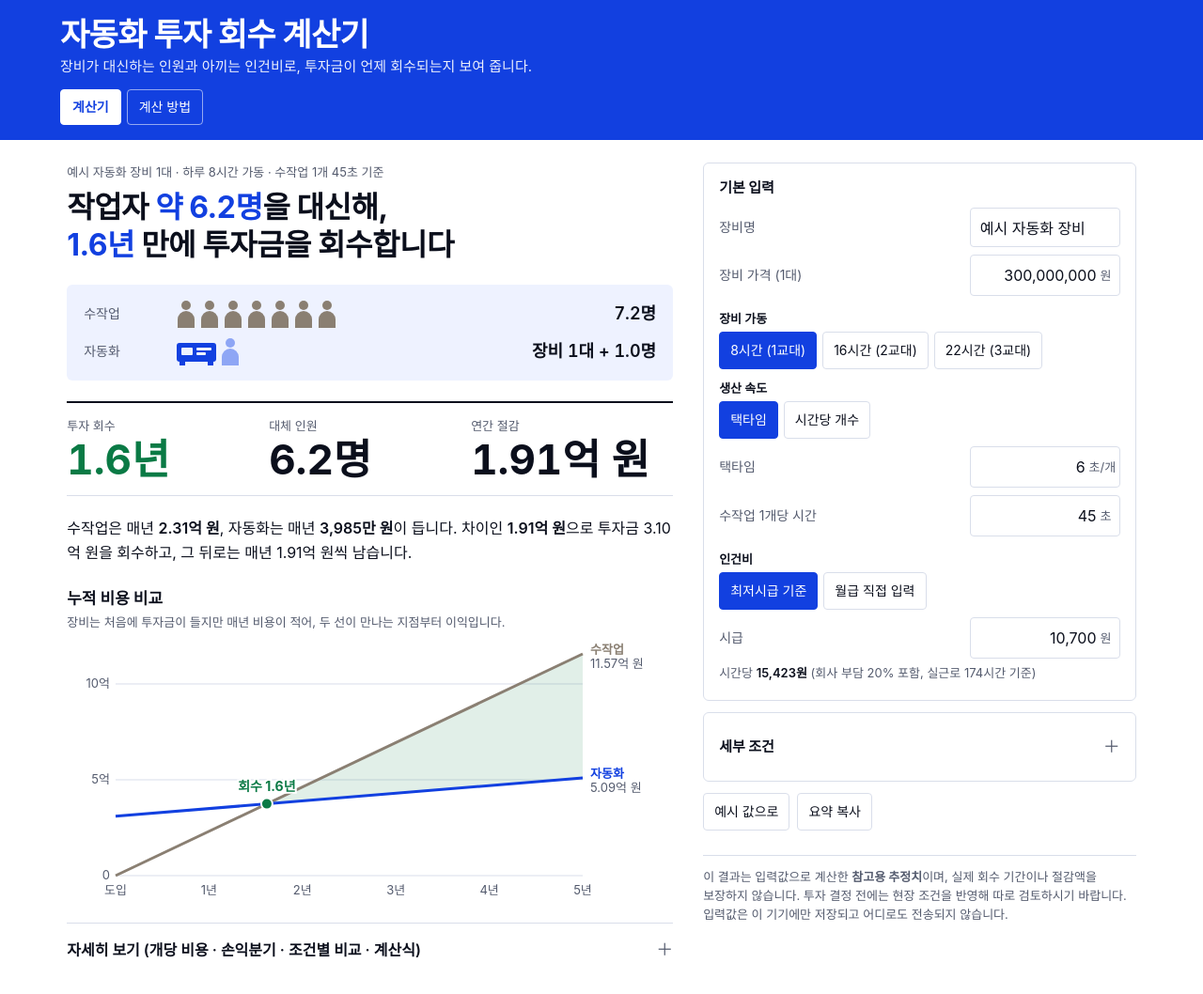
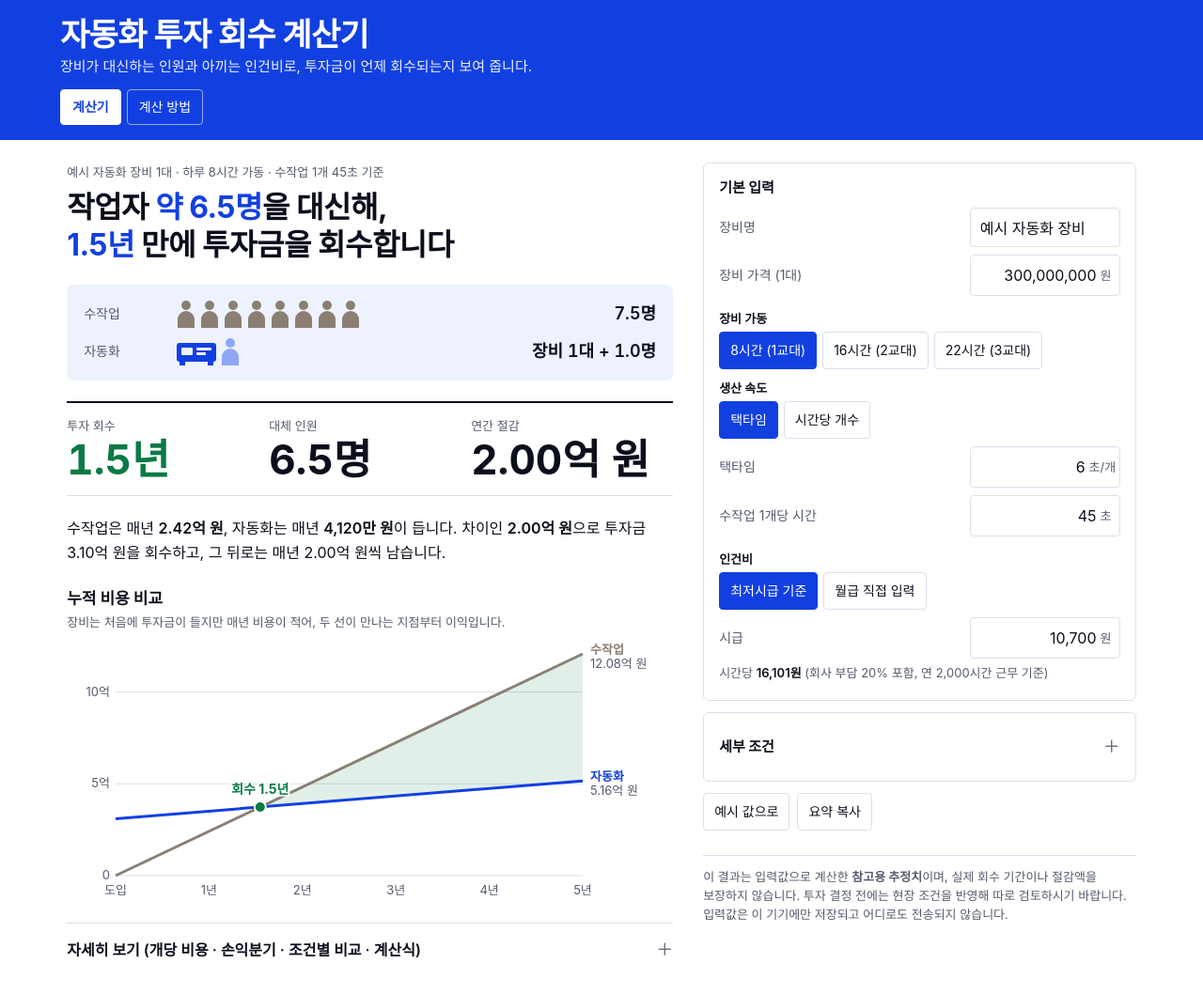
Before and after one commit to iamhookedon/roi-calc, a plain HTML site: page index.html in a window 1280 px wide. Shown: the whole page at 94% size. Drawn offline with Linux system fonts and the light colour scheme.

Commit message:
Add files via upload

```diff
--- a/index.html
+++ b/index.html
@@ -254,7 +254,7 @@ button:focus-visible{outline:2px solid var(--co);outline-offset:2px}
       <textarea id="proc" class="t"></textarea>
       <div class="sub">인건비</div>
       <div class="row"><label for="burden">회사 부담률 (4대보험·퇴직)</label><div class="f"><input id="burden" inputmode="decimal"><span>%</span></div></div>
-      <div class="row"><label for="work">월 실근로시간</label><div class="f"><input id="work" inputmode="numeric"><span>시간</span></div></div>
+      <div class="row"><label for="work">1인 연간 근무시간</label><div class="f"><input id="work" inputmode="numeric"><span>시간</span></div></div>
       <div class="row"><label for="nprem">야간 가산율</label><div class="f"><input id="nprem" inputmode="decimal"><span>%</span></div></div>
       <div class="seg" role="group" aria-label="야간 가산율 빠른 선택"><button type="button" data-np="50">50%</button><button type="button" data-np="100">100%</button><button type="button" id="msepBtn">수작업 따로 설정</button></div>
       <div class="row" id="rowMnp"><label for="mnprem">수작업 야간 가산율</label><div class="f"><input id="mnprem" inputmode="decimal"><span>%</span></div></div>
@@ -262,7 +262,7 @@ button:focus-visible{outline:2px solid var(--co);outline-offset:2px}
       <div class="sub">수요</div>
       <div class="row"><label for="demand">연간 필요 생산량<br>(제품 개수)</label><div class="f"><input id="demand" inputmode="numeric"><span>개/년</span></div></div>
       <p class="help" id="demHelp"></p>
-      <p class="help">가동률·효율: 멈춤·휴식 시간을 뺀 실제 작업 비율 / 174시간: 실제 근로 (209시간은 주휴 포함)</p>
+      <p class="help">가동률·효율: 멈춤·휴식 시간을 뺀 실제 작업 비율 / 연 2,000시간: 하루 8시간 × 250일 (주말·공휴일 제외)</p>
     </details>
     <div class="tools"><button type="button" id="reset">예시 값으로</button><button type="button" id="copy2">요약 복사</button><span id="msg2" class="note" role="status"></span></div>
     <p class="note disc">이 결과는 입력값으로 계산한 <b>참고용 추정치</b>이며, 실제 회수 기간이나 절감액을 보장하지 않습니다. 투자 결정 전에는 현장 조건을 반영해 따로 검토하시기 바랍니다. 입력값은 이 기기에만 저장되고 어디로도 전송되지 않습니다.</p>
@@ -293,10 +293,10 @@ button:focus-visible{outline:2px solid var(--co);outline-offset:2px}
     <h3>기준과 출처</h3>
     <ul class="src">
       <li><b>최저시급 10,700원</b>: 2027년 적용, 고용노동부 고시. 월 환산 2,236,300원 (209시간)</li>
-      <li><b>209시간과 174시간</b>: 209시간은 주 40시간에 유급 주휴를 더한 월급 산정 기준, 174시간은 실제로 일하는 시간. 작업 1시간의 비용은 174시간으로 나눠 계산</li>
+      <li><b>209시간과 2,000시간</b>: 209시간은 주 40시간에 유급 주휴를 더한 월급 산정 기준. 실제로 일하는 시간은 연 약 2,000시간이므로, 작업 1시간의 비용은 연간 인건비 ÷ 2,000시간으로 계산</li>
       <li><b>야간 가산</b>: 22~06시 근로는 통상임금의 50% 가산 (근로기준법, 5인 이상 사업장). 연장근로와 겹치면 100%</li>
       <li><b>가동률·효율</b>: 고장·교체·휴식·준비로 멈추는 시간을 뺀 실제 작업 비율. 생산량을 구할 때는 곱하고, 필요한 근무시간을 구할 때는 나눔</li>
-      <li><b>1인 연간 근로시간</b>: 174시간 × 12개월 = 2,088시간</li>
+      <li><b>1인 연간 근무시간</b>: 하루 8시간 × 250일 = 2,000시간 (주말·공휴일을 뺀 관행값)</li>
       <li><b>가정값</b>: 회사 부담 20%, 수작업 효율 85%, 유지·전력비 장비가의 3%</li>
     </ul>
   </section>
@@ -315,9 +315,9 @@ button:focus-visible{outline:2px solid var(--co);outline-offset:2px}
 {
 const MW=10700,MH=209;
 const PRE={1:{hours:8,night:0},2:{hours:16,night:0},3:{hours:22,night:8}};
-const D={name:'예시 자동화 장비',price:300000000,aux:10000000,years:5,maint:3,hours:8,night:0,util:85,mode:'takt',takt:6,pph:600,days:250,ops:1,wmode:'min',mw:MW,pay:3000000,burden:20,work:174,nprem:50,proc:'부품 공급 → 조립 → 접합 → 절단 → 검수 → 포장',msec:45,meff:85,mequip:0,demand:0,msync:true,mhours:8,mnight:0,msep:false,mnprem:50};
+const D={name:'예시 자동화 장비',price:300000000,aux:10000000,years:5,maint:3,hours:8,night:0,util:85,mode:'takt',takt:6,pph:600,days:250,ops:1,wmode:'min',mw:MW,pay:3000000,burden:20,work:2000,nprem:50,proc:'부품 공급 → 조립 → 접합 → 절단 → 검수 → 포장',msec:45,meff:85,mequip:0,demand:0,msync:true,mhours:8,mnight:0,msep:false,mnprem:50};
 const NUM=['price','aux','years','maint','hours','night','util','takt','pph','days','ops','mw','pay','burden','work','nprem','msec','meff','mequip','demand','mhours','mnight','mnprem'];
-const BIG=['price','aux','pay','mw','mequip','demand','pph'];
+const BIG=['price','aux','pay','mw','mequip','demand','pph','work'];
 const $=id=>document.getElementById(id);
 const n=v=>isFinite(v)?Math.round(v).toLocaleString('ko-KR'):'–';
 const u=v=>!isFinite(v)?'–':(Math.abs(v)>=100?Math.round(v):Math.round(v*10)/10).toLocaleString('ko-KR');
@@ -327,13 +327,13 @@ const man=v=>!isFinite(v)?'–':v>=1e4?(Math.round(v/1e3)/10).toLocaleString('ko
 const yrs=v=>!isFinite(v)||v<0?'회수 불가':v===0?'즉시':v<1?Math.max(1,Math.round(v*12))+'개월':v.toFixed(1)+'년';
 const ppl=v=>!isFinite(v)?'–':(Math.round(v*10)/10).toFixed(1)+'명';
 let st={...D};
-try{const s=JSON.parse(localStorage.getItem('auto-roi')||'null');if(s)st={...D,...s}}catch(e){}
+try{const s=JSON.parse(localStorage.getItem('auto-roi')||'null');if(s){st={...D,...s};if(!(st.work>=500))st.work=D.work}}catch(e){}
 
 function calc(p,o={}){
   const q={...p,...o};
   const monthly=(q.wmode==='min'?q.mw*MH:q.pay)*(1+q.burden/100);
-  const hourly=q.work>0?monthly/q.work:0;
-  const yearH=q.work*12;
+  const hourly=q.work>0?monthly*12/q.work:0;
+  const yearH=q.work;
   const perHour=(q.mode==='takt'?(q.takt>0?3600/q.takt:0):q.pph)*(q.util/100);
   const daily=perHour*q.hours,cap=daily*q.days;
   const mc=q.demand>0&&cap>0?Math.max(1,Math.ceil(q.demand/cap)):1;
@@ -420,7 +420,7 @@ function render(){
   $('h-lo').textContent=ss[0]+'초';$('h-md').textContent=ss[1]+'초';$('h-hi').textContent=ss[2]+'초';
   $('sens').innerHTML=[1,2,3].map(k=>{const pr=PRE[k];return `<tr><td>${pr.hours}시간 (${k}교대)</td>${ss.map((sec,j)=>{const c=calc(st,{...pr,msec:sec});const on=j===1&&pr.hours===st.hours&&pr.night===st.night;return `<td class="num${on?' on':''}">${yrs(c.pay)}</td>`}).join('')}</tr>`}).join('');
   $('fx').innerHTML=[
-    `<b>시간당 인건비</b> ${n(r.hourly)}원 = 월 ${n(r.monthly)}원 ÷ ${st.work}시간`,
+    `<b>시간당 인건비</b> ${n(r.hourly)}원 = 월 ${n(r.monthly)}원 × 12 ÷ ${n(st.work)}시간`,
     `<b>장비 생산</b> 시간당 ${n(r.perHour)}개 × ${st.hours}시간 × ${st.days}일 = 연 ${man(r.cap)}개 (1대)`,
     `<b>수작업 인원</b> ${man(r.units)}개 × ${st.msec}초 ÷ 3,600 ÷ 효율 ${st.meff}% ÷ 1인 ${n(r.yearH)}시간 = ${(Math.round(r.fteM*10)/10)}명`,
     `<b>장비 운영 인원</b> ${st.ops}명 × 연 ${n(r.runH)}시간 ÷ ${n(r.yearH)}시간 = ${(Math.round(r.fteA*10)/10)}명`,
@@ -428,7 +428,7 @@ function render(){
     `<b>투자 회수</b> 투자금 ${eok2(r.net)} ÷ 연간 절감 ${eok2(r.save)} = ${yrs(r.pay)}`,
     `<b>개당 비용</b> 자동화 ${u(p.a)}원 (장비비 ${u(p.dep)} + 운영 ${u(p.alb)} + 유지 ${u(p.mt)}) / 수작업 ${u(p.m)}원`
   ].map(t=>`<li>${t}</li>`).join('');
-  $('wageHelp').innerHTML=`시간당 <b>${n(r.hourly)}원</b> (회사 부담 ${st.burden}% 포함, 실근로 ${st.work}시간 기준)`;
+  $('wageHelp').innerHTML=`시간당 <b>${n(r.hourly)}원</b> (회사 부담 ${st.burden}% 포함, 연 ${n(st.work)}시간 근무 기준)`;
   $('sum').textContent=r.save>0?`${name} ${r.mc}대(투자금 ${eok(r.net)})는 하루 ${st.hours}시간 가동 기준으로 작업자 약 ${ppl(r.fte)}의 업무를 대신해 연간 약 ${eok(r.save)}의 인건비를 줄이며, 약 ${yrs(r.pay)} 만에 투자금을 회수합니다. (입력값 기준 참고용 추정치)`:'현재 조건에서는 인건비 절감으로 투자금을 회수하기 어렵습니다.';
   document.querySelectorAll('[data-p]').forEach(b=>{const pr=PRE[b.dataset.p];b.setAttribute('aria-pressed',String(pr.hours===st.hours&&pr.night===st.night))});
   document.querySelectorAll('[data-m]').forEach(b=>b.setAttribute('aria-pressed',String(b.dataset.m===st.mode)));
@@ -444,9 +444,9 @@ function render(){
   const stg=(t,c)=>`<div class="stage"><b>${t}</b><div class="cards">${c}</div></div>`;
   const prem=(sh,rate)=>sh>0?` × (1 + 야간 ${Math.round(sh*rate*10)/10}%)`:'';
   $('flow').innerHTML=[
-    stg('① 입력',C('i','장비 투자금',eok(r.invest),`가격 ${eok(st.price)} + 부대비용 ${eok(st.aux)}${r.mc>1?` × ${r.mc}대`:''}`)+C('i','장비 생산 속도',`시간당 ${n(r.perHour)}개`,st.mode==='takt'?`3,600초 ÷ ${st.takt}초 × 가동률 ${st.util}%`:`${n(st.pph)}개 × 가동률 ${st.util}%`)+C('i','수작업 1개당',`${st.msec}초`,`효율 ${st.meff}%`)+C('i','인건비',`시급 ${n(st.wmode==='min'?st.mw:st.pay/MH)}원`,`회사 부담 ${st.burden}%, 실근로 ${st.work}시간`)),
+    stg('① 입력',C('i','장비 투자금',eok(r.invest),`가격 ${eok(st.price)} + 부대비용 ${eok(st.aux)}${r.mc>1?` × ${r.mc}대`:''}`)+C('i','장비 생산 속도',`시간당 ${n(r.perHour)}개`,st.mode==='takt'?`3,600초 ÷ ${st.takt}초 × 가동률 ${st.util}%`:`${n(st.pph)}개 × 가동률 ${st.util}%`)+C('i','수작업 1개당',`${st.msec}초`,`효율 ${st.meff}%`)+C('i','인건비',`시급 ${n(st.wmode==='min'?st.mw:st.pay/MH)}원`,`회사 부담 ${st.burden}%, 연 ${n(st.work)}시간 근무`)),
     A,
-    stg('② 기준값',C('d','연간 생산량',`${man(r.units)}개`,st.demand>0?'입력한 필요 생산량':`시간당 ${n(r.perHour)}개 × ${st.hours}시간 × ${st.days}일`)+C('d','시간당 인건비',`${n(r.hourly)}원`,`월 ${n(r.monthly)}원 ÷ ${st.work}시간`)+C('d','1인 연간 근로시간',`${n(r.yearH)}시간`,`${st.work}시간 × 12개월`)),
+    stg('② 기준값',C('d','연간 생산량',`${man(r.units)}개`,st.demand>0?'입력한 필요 생산량':`시간당 ${n(r.perHour)}개 × ${st.hours}시간 × ${st.days}일`)+C('d','시간당 인건비',`${n(r.hourly)}원`,`월 ${n(r.monthly)}원 × 12 ÷ ${n(st.work)}시간`)+C('d','1인 연간 근무시간',`${n(r.yearH)}시간`,'하루 8시간 × 250일')),
     A,
     stg('③ 필요 인원',C('d','수작업',ppl(r.fteM),`${man(r.units)}개 × ${st.msec}초 ÷ 3,600 ÷ ${st.meff}% ÷ ${n(r.yearH)}시간`)+C('d','장비 운영',ppl(r.fteA),`${st.ops}명 × 연 ${n(r.runH)}시간 ÷ ${n(r.yearH)}시간`)+C('d','대체 인원',ppl(r.fte),'수작업 − 장비 운영')),
     A,
--- a/sw.js
+++ b/sw.js
@@ -1,5 +1,5 @@
 // 계산기를 고친 뒤에는 아래 버전 숫자를 올려야 휴대폰에 새 버전이 반영됩니다.
-const CACHE = 'roi-calc-v1';
+const CACHE = 'roi-calc-v2';
 const FILES = ['./', './index.html', './manifest.json', './icon-192.png', './icon-512.png', './icon-maskable-512.png', './apple-touch-icon.png'];
 self.addEventListener('install', e => {
   e.waitUntil(caches.open(CACHE).then(c => c.addAll(FILES)).then(() => self.skipWaiting()));
```
